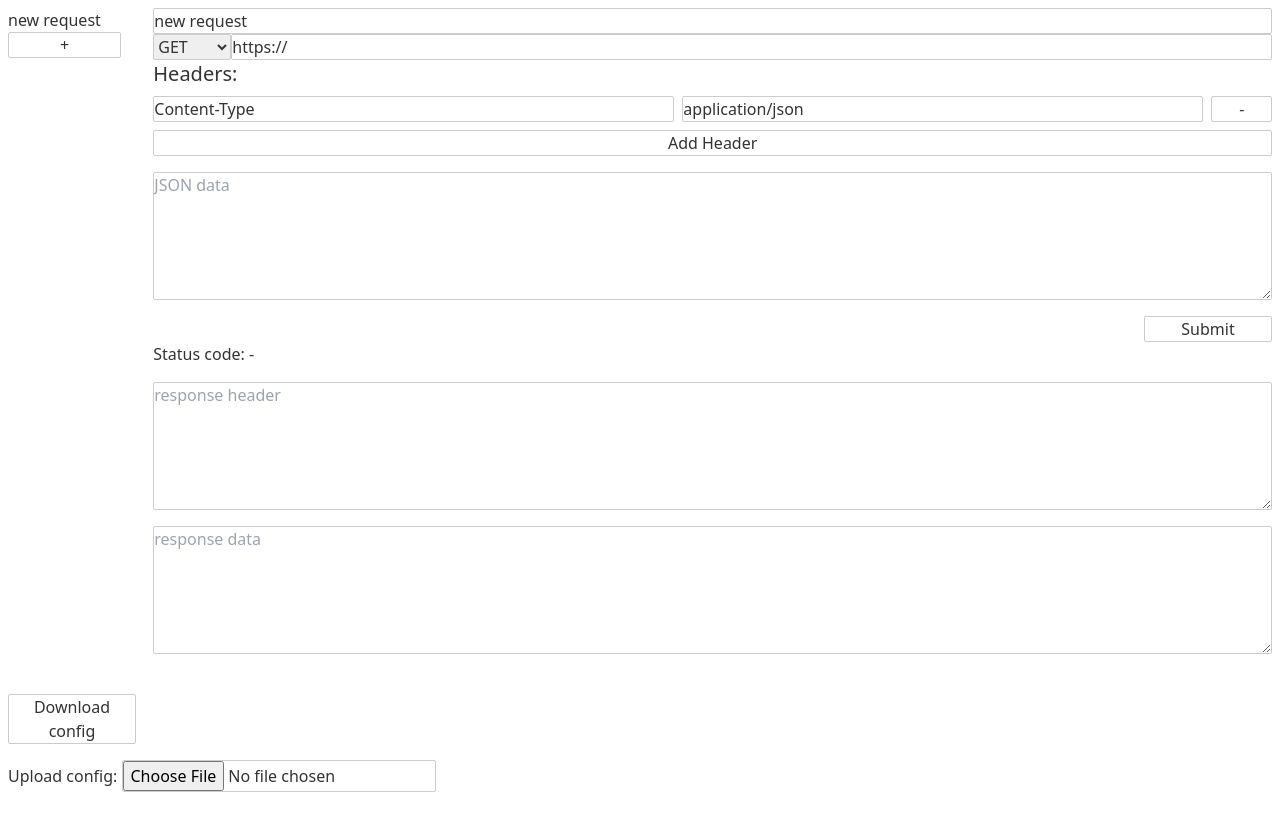
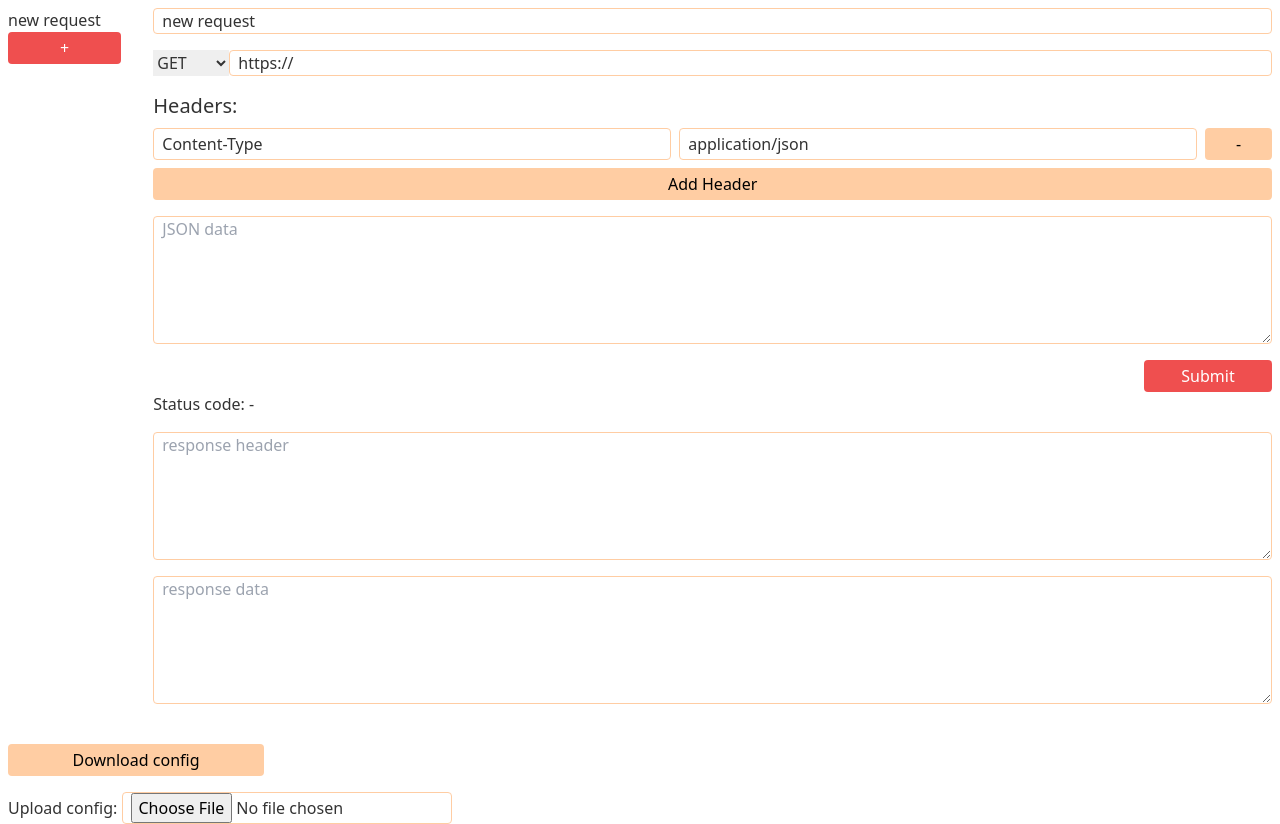
Before and after one commit to schtibe/postgirl, a Svelte app: page / in a window 1280 px wide. Before the commit the page ends 800 px from the top, so only its background shows below. Built offline with nearby package versions, Linux system fonts and the light colour scheme.

Commit message:
Add a bit of styling

```diff
--- a/public/global.css
+++ b/public/global.css
@@ -11,53 +11,3 @@ body {
 	box-sizing: border-box;
 	font-family: -apple-system, BlinkMacSystemFont, "Segoe UI", Roboto, Oxygen-Sans, Ubuntu, Cantarell, "Helvetica Neue", sans-serif;
 }
-
-a {
-	color: rgb(0,100,200);
-	text-decoration: none;
-}
-
-a:hover {
-	text-decoration: underline;
-}
-
-a:visited {
-	color: rgb(0,80,160);
-}
-
-label {
-	display: block;
-}
-
-input, button, select, textarea {
-	font-family: inherit;
-	font-size: inherit;
-	-webkit-padding: 0.4em 0;
-	padding: 0.4em;
-	margin: 0 0 0.5em 0;
-	box-sizing: border-box;
-	border: 1px solid #ccc;
-	border-radius: 2px;
-}
-
-input:disabled {
-	color: #ccc;
-}
-
-button {
-	color: #333;
-	background-color: #f4f4f4;
-	outline: none;
-}
-
-button:disabled {
-	color: #999;
-}
-
-button:not(:disabled):active {
-	background-color: #ddd;
-}
-
-button:focus {
-	border-color: #666;
-}
--- a/public/index.html
+++ b/public/index.html
@@ -1,5 +1,6 @@
 <!DOCTYPE html>
 <html lang="en">
+
 <head>
 	<meta charset='utf-8'>
 	<meta name='viewport' content='width=device-width,initial-scale=1'>
@@ -15,4 +16,5 @@
 
 <body>
 </body>
+
 </html>
--- a/src/App.svelte
+++ b/src/App.svelte
@@ -4,12 +4,42 @@
 	import LoadConfig from "./LoadConfig.svelte";
 </script>
 
-<style global>
+<style global lang="postcss">
 	/* purgecss start ignore */
 	@tailwind base;
 	@tailwind components;
 	/* purgecss end ignore */
 	@tailwind utilities;
+
+	button {
+		@apply rounded;
+		@apply px-2 py-1;
+	}
+
+	.btn--primary {
+		@apply bg-primary border-primary;
+		@apply text-white;
+	}
+
+	.btn--primary:hover {
+		@apply bg-secondary;
+	}
+
+	.btn--secondary {
+		@apply bg-tertiary;
+		@apply text-black;
+	}
+
+	.btn--secondary:hover {
+		@apply bg-secondary;
+	}
+
+	input,
+	textarea {
+		@apply px-2;
+		@apply rounded;
+		@apply border border-tertiary;
+	}
 </style>
 
 <main>
--- a/src/LoadConfig.svelte
+++ b/src/LoadConfig.svelte
@@ -30,7 +30,7 @@
 </script>
 
 <div class="flex flex-col mt-10">
-  <button class="w-32" on:click={dumpConfig}>Download config</button>
+  <button class="btn--secondary w-64" on:click={dumpConfig}>Download config</button>
   <div class="mt-4">
     Upload config:
     <input type="file" placeholder="upload config" on:change={loadConfig} />
--- a/src/RequestList.svelte
+++ b/src/RequestList.svelte
@@ -23,5 +23,5 @@
     </div>
   {/each}
 
-  <button on:click={addRequest}>+</button>
+  <button on:click={addRequest} class="btn--primary">+</button>
 </div>
--- a/src/RequestWindow.svelte
+++ b/src/RequestWindow.svelte
@@ -75,19 +75,23 @@
     bind:value={$requests[$currentRequest].name}
     placeholder="request name" />
 
-  <div class="flex">
+  <div class="flex mt-4">
     <MethodSelect bind:method={$requests[$currentRequest].method} />
     <input
       class="w-full"
       placeholder="URL"
       bind:value={$requests[$currentRequest].url} />
   </div>
-  <RequestHeaders bind:headers={$requests[$currentRequest].headers} />
+  <div class="mt-4">
+    <RequestHeaders bind:headers={$requests[$currentRequest].headers} />
+  </div>
   <textarea
     placeholder="JSON data"
     class="mt-4 h-32"
     bind:value={$requests[$currentRequest].data} />
-  <button class="w-32 self-end mt-4" on:click={submit}>Submit</button>
+  <button
+    class="btn--primary w-32 self-end mt-4"
+    on:click={submit}>Submit</button>
 </div>
 
 <div>Status code: {status}</div>
--- /dev/null
+++ b/tailwind.config.js
@@ -0,0 +1,18 @@
+module.exports = {
+  purge: [],
+  darkMode: false, // or 'media' or 'class'
+  theme: {
+    extend: {
+      colors: {
+        primary: '#ef4f4f',
+        secondary: '#ee9595',
+        tertiary: '#ffcda3',
+        four: '#74c7b8'
+      }
+    },
+  },
+  variants: {
+    extend: {},
+  },
+  plugins: [],
+}
```
